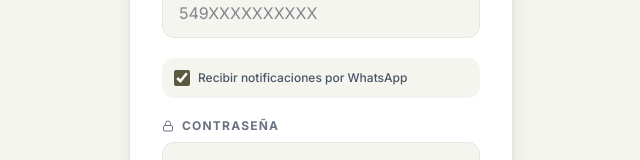
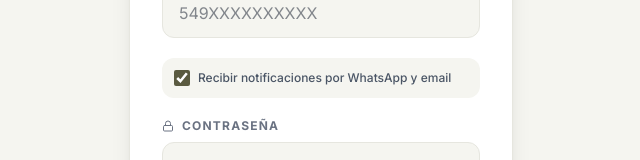
Before and after one commit to sptortarolo-hue/sigotuhuella, a React (Vite) app: page /login in a window 1280 px wide. Both pictures are taken after a click on the button "¿No tenés cuenta? Registrate". Shown: the part 589-749 px from the top of the page, without its empty margins (319-959 px from the left). Built offline with nearby package versions, Linux system fonts and the light colour scheme; no server answers.

Commit message:
feat: migrate users to notification_preference='both', improve profile/login UI text

```diff
--- a/src/pages/Login.tsx
+++ b/src/pages/Login.tsx
@@ -499,7 +499,7 @@ export default function Login() {
                     onChange={e => setNotifyWhatsApp(e.target.checked)}
                     className="w-4 h-4 accent-brand-primary"
                   />
-                  <span className="text-xs text-gray-600 font-medium">Recibir notificaciones por WhatsApp</span>
+                  <span className="text-xs text-gray-600 font-medium">Recibir notificaciones por WhatsApp y email</span>
                 </label>
                 <div className="space-y-2">
                   <label className="text-xs font-bold uppercase tracking-widest text-gray-500 flex items-center gap-2">
--- a/src/pages/Profile.tsx
+++ b/src/pages/Profile.tsx
@@ -327,7 +327,8 @@ export default function Profile() {
                         )}
                       </div>
                       <div>
-                        <label className="text-xs font-bold uppercase tracking-widest text-gray-500 mb-2 block">Notificaciones por WhatsApp</label>
+                        <label className="text-xs font-bold uppercase tracking-widest text-gray-500 mb-1 block">Canal de notificaciones</label>
+                        <p className="text-xs text-gray-400 mb-3">Elegí cómo querés recibir las alertas de reportes, reencuentros y novedades</p>
                         <div className="space-y-2">
                           {[
                             { value: 'both', label: 'WhatsApp + Email' },
```
Also changed, not shown: 1 other file (tests, documents, lock files or other folders).
